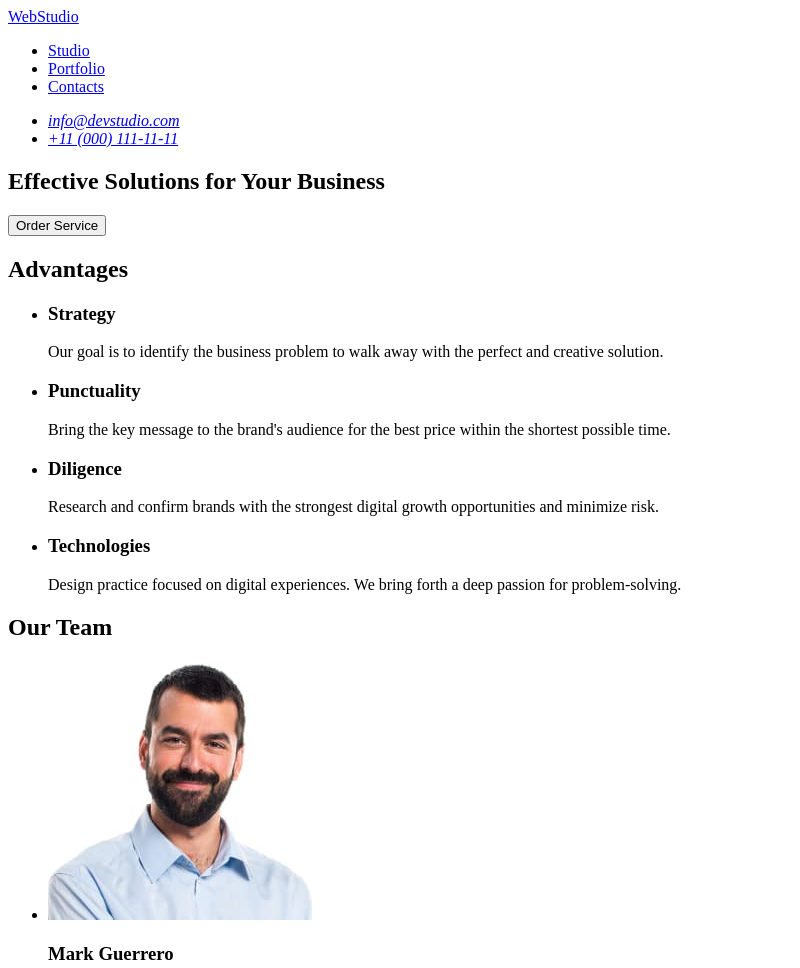
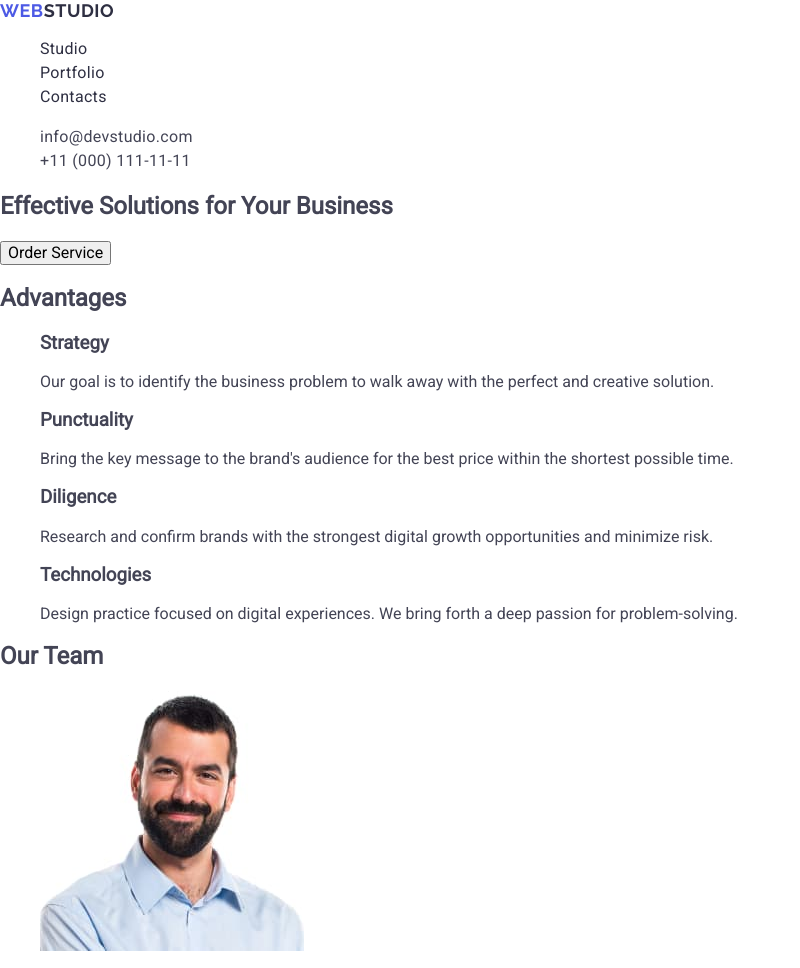
Before and after one commit to YuriyVolochayev/goit-markup-hw-02, a plain HTML site: page index.html in a window 1280 px wide. Shown: the top 968 px of the page, without its empty margins (0-800 px from the left). Drawn offline with nearby package versions, Linux system fonts and the light colour scheme.

Commit message:
add style fo header

```diff
--- a/css/styles.css
+++ b/css/styles.css
@@ -1,3 +1,53 @@
 body {
   font-family: 'Roboto', sans-serif;
+  color: #434455;
+  background-color: #fff;
 }
+ul,
+ol {
+  list-style-type: none;
+}
+
+a {
+  text-decoration: none;
+}
+.logo {
+  font-family: 'Raleway', sans-serif;
+  font-weight: 700;
+  font-size: 18px;
+  line-height: 1.17;
+  letter-spacing: 0.03em;
+  text-transform: uppercase;
+  color: #4d5ae5;
+}
+
+.header-logo .logo-part {
+  color: #2e2f42;
+}
+
+.navigation-link {
+  font-weight: 500;
+  font-size: 16px;
+  line-height: 1.5;
+  letter-spacing: 0.02em;
+  color: #2e2f42;
+}
+
+.address {
+  font-style: normal;
+}
+
+.contact-link {
+  font-weight: 400;
+  font-size: 16px;
+  line-height: 1.5;
+  letter-spacing: 0.02em;
+  color: #434455;
+}
+
+.contact-link:hover,
+.contact-link:focus,
+.navigation-link:hover,
+.navigation-link:hover {
+  color: #404bbf;
+}
--- a/index.html
+++ b/index.html
@@ -4,34 +4,60 @@
     <meta charset="UTF-8" />
     <meta name="viewport" content="width=device-width, initial-scale=1.0" />
     <title>WebStudio</title>
+
+    <link
+      rel="stylesheet"
+      href="https://cdnjs.cloudflare.com/ajax/libs/modern-normalize/3.0.1/modern-normalize.min.css"
+      integrity="sha512-q6WgHqiHlKyOqslT/lgBgodhd03Wp4BEqKeW6nNtlOY4quzyG3VoQKFrieaCeSnuVseNKRGpGeDU3qPmabCANg=="
+      crossorigin="anonymous"
+      referrerpolicy="no-referrer"
+    />
+
     <link rel="preconnect" href="https://fonts.googleapis.com" />
     <link rel="preconnect" href="https://fonts.gstatic.com" crossorigin />
     <link
       href="https://fonts.googleapis.com/css2?family=Raleway:wght@700&family=Roboto:wght@400,500,700&display=swap"
       rel="stylesheet"
     />
+
+    <link rel="stylesheet" href="./css/styles.css" />
   </head>
 
   <body>
-    <header>
-      <nav>
-        <a href="./index.html">WebStudio</a>
-        <ul>
-          <li><a href="/">Studio</a></li>
-          <li><a href="/">Portfolio</a></li>
-          <li><a href="/">Contacts</a></li>
+    <header class="page-header">
+      <nav class="header-nav">
+        <a class="logo header-logo" href="./index.html"
+          >Web<span class="logo-part">Studio</span></a
+        >
+        <ul class="navigation-list">
+          <li class="nav-item">
+            <a class="navigation-link" href="./index.html">Studio</a>
+          </li>
+          <li class="nav-item">
+            <a class="navigation-link" href="/">Portfolio</a>
+          </li>
+          <li class="nav-item">
+            <a class="navigation-link" href="/">Contacts</a>
+          </li>
         </ul>
       </nav>
 
-      <address>
-        <ul>
-          <li>
-            <a href="mailto:info@devstudio.com">info@devstudio.com</a><br />
+      <address class="address">
+        <ul class="contact-list">
+          <li class="contact-item">
+            <a class="contact-link" href="mailto:info@devstudio.com"
+              >info@devstudio.com</a
+            ><br />
           </li>
-          <li><a href="tel:+110001111111">+11 (000) 111-11-11</a><br /></li>
+          <li class="contact-item">
+            <a class="contact-link" href="tel:+110001111111"
+              >+11 (000) 111-11-11</a
+            ><br />
+          </li>
         </ul>
       </address>
     </header>
+
     <main>
       <section>
         <h1>Effective Solutions for Your Business</h1>
```
